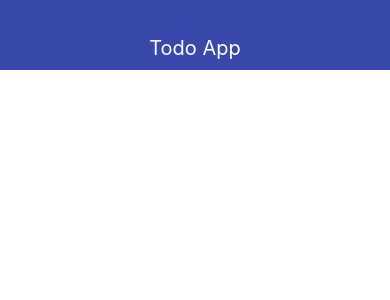
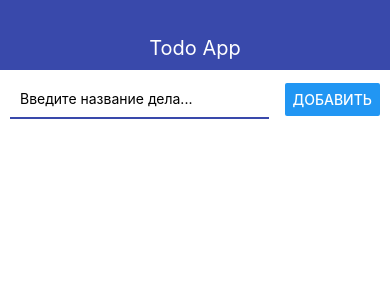
Before and after one commit to Dess-Dess/React-Native, a React Native app: screen / in a window 390 px wide. Shown: the top 300 px of the page. Built offline with nearby package versions, Linux system fonts and the light colour scheme.

Commit message:
Остановилмя на 23 уроке

```diff
--- a/App.js
+++ b/App.js
@@ -1,15 +1,53 @@
-import React from 'react'
-import { StyleSheet, Text, View } from 'react-native'
-import {Navbar} from './src/Navbar'
+import React, {useState} from 'react'
+import { StyleSheet, Text, View , FlatList} from 'react-native'
+import { Navbar } from './src/Navbar'
+import { AddTodo } from './src/AddTodo'
+import { ToDoItem } from './src/ToDoItem'
 
 export default function App() {
+
+  const [todoList, setTodos] = useState([])
+
+  const addTodo = (title) =>{
+
+    const newTodo = {
+      id: Date.now().toString(),
+      title: title
+    }
+
+    setTodos((prevtodoList) =>{
+      return[
+        ...prevtodoList,
+        newTodo
+      ]
+    })
+
+  }
+
+  const removeTodoItem = id =>{
+    setTodos(prevtodoList => prevtodoList.filter(todo => todo.id !== id))
+  }
+
   return (
-    <View style={styles.container}>
+    <View>
       <Navbar title="Todo App"></Navbar>
+      <View style={styles.container}>
+        <AddTodo onSubmit={addTodo} />
+
+        <FlatList
+          keyExtractor = {item => item.id}
+          data = {todoList}
+          renderItem = {({item})=>
+            <ToDoItem todo={item} onRemove = {removeTodoItem}/>
+          }
+        />
+      </View>
     </View>
   );
 }
 
 const styles = StyleSheet.create({
-  container: {}
+  container: {
+    padding:10
+  }
 });
--- /dev/null
+++ b/src/AddTodo.js
@@ -0,0 +1,44 @@
+import React, {useState} from 'react'
+import {View, StyleSheet, TextInput, Button, Alert} from 'react-native'
+
+export const AddTodo = ({onSubmit}) =>{
+    const [value, setValue] = useState('')
+
+    const presshandler = () => {
+        if (value.trim()) {
+            onSubmit(value)
+            setValue('')
+        } else {
+            Alert.alert('Название дела не может быть пустым!')
+        }
+
+    }
+
+    return(
+        <View style = {styles.block} >
+            <TextInput style={styles.input}
+                onChangeText={text => setValue(text)}
+                value={value}
+                placeholder='Введите название дела...'
+                autoCorrect= {true}
+            />
+            <Button title = 'Добавить' onPress={presshandler}></Button>
+        </View>
+    )
+}
+
+const styles = StyleSheet.create({
+    block:{
+        flexDirection:'row',
+        justifyContent:'space-between',
+        alignItems: 'center',
+        marginBottom:15
+    },
+    input:{
+        width: '70%',
+        borderStyle: 'solid',
+        borderBottomWidth: 2,
+        borderBottomColor:'#3949ab',
+        padding:10
+    }
+})
--- /dev/null
+++ b/src/ToDoItem.js
@@ -0,0 +1,26 @@
+import React from "react";
+import { Text, View, StyleSheet, TouchableOpacity } from "react-native";
+
+export const ToDoItem = ({ todo, onRemove }) => {
+  return (
+    <TouchableOpacity onPress={() => console.log('Pressed',todo.id)}
+    onLongPress = {()=>onRemove(todo.id)}
+    >
+      <View style={styles.todoItem}>
+        <Text>{todo.title}</Text>
+      </View>
+    </TouchableOpacity>
+  );
+};
+
+const styles = StyleSheet.create({
+  todoItem: {
+    flexDirection: "row",
+    alignItems: "center",
+    padding: 15,
+    borderWidth: 1,
+    borderColor: "#eee",
+    borderRadius: 5,
+    marginBottom: 10,
+  },
+});
```
